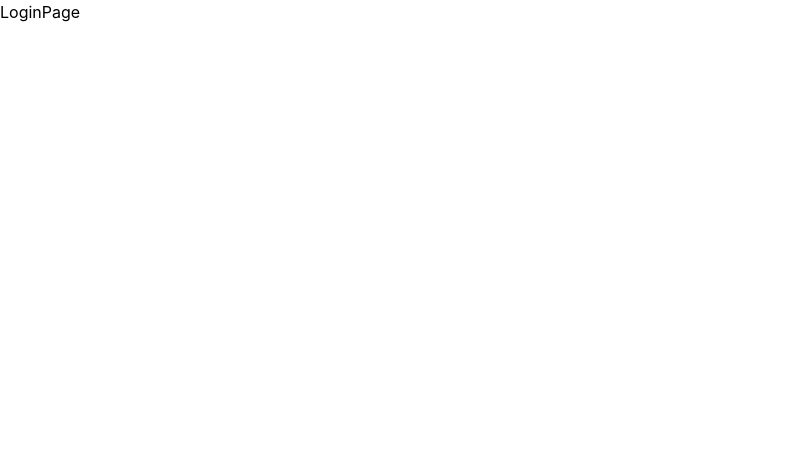
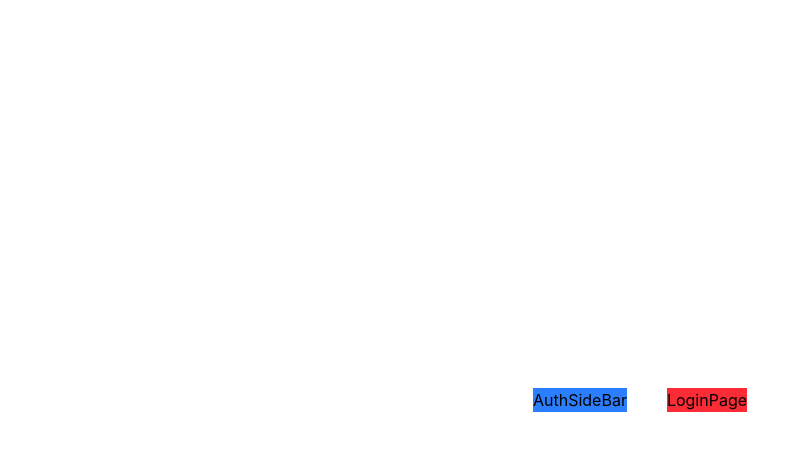
Before and after one commit to gokul-lamsal/jobkhoj, a React app in the folder frontend/: page /login in a window 1280 px wide. Shown: the top 450 px of the page, without its empty margins (0-809 px from the left). Built offline with nearby package versions, Linux system fonts and the light colour scheme; the HTML template or start-up script is replaced by a standard one.

Commit message:
AuthLayout

```diff
--- /dev/null
+++ b/frontend/src/components/layout/AuthLayout.jsx
@@ -0,0 +1,14 @@
+import React from "react";
+import { Outlet } from "react-router-dom";
+import AuthSideBar from "../../pages/auth/AuthSideBar";
+
+const AuthLayout = () => {
+  return (
+    <div className="flex gap-10 justify-center items-center min-h-screen">
+      <AuthSideBar />
+      <Outlet />
+    </div>
+  );
+};
+
+export default AuthLayout;
--- /dev/null
+++ b/frontend/src/pages/auth/AuthSideBar.jsx
@@ -0,0 +1,9 @@
+import React from 'react'
+
+const AuthSideBar = () => {
+  return (
+    <div className='bg-blue-500'>AuthSideBar</div>
+  )
+}
+
+export default AuthSideBar
--- a/frontend/src/pages/auth/LoginPage.jsx
+++ b/frontend/src/pages/auth/LoginPage.jsx
@@ -2,7 +2,7 @@ import React from 'react'
 
 const LoginPage = () => {
   return (
-    <div>LoginPage</div>
+    <div className='bg-red-500'>LoginPage</div>
   )
 }
 
--- a/frontend/src/pages/auth/RegisterPage.jsx
+++ b/frontend/src/pages/auth/RegisterPage.jsx
@@ -2,7 +2,7 @@ import React from 'react'
 
 const RegisterPage = () => {
   return (
-    <div>RegisterPage</div>
+    <div className='bg-red-500'>RegisterPage</div>
   )
 }
 
```
Also changed, not shown: frontend/src/App.jsx (+12 -6 lines).
